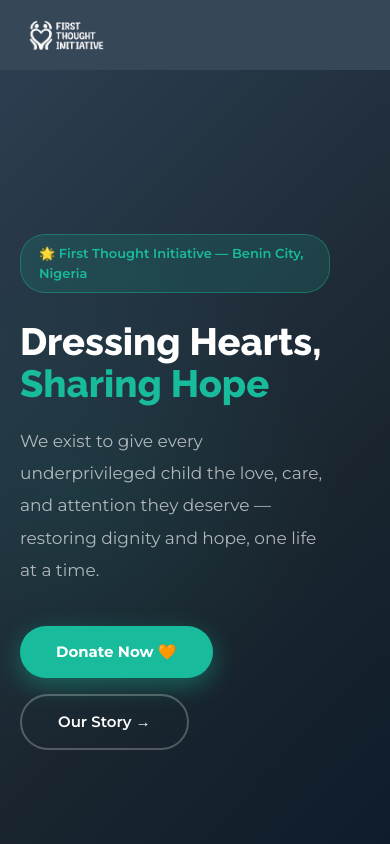
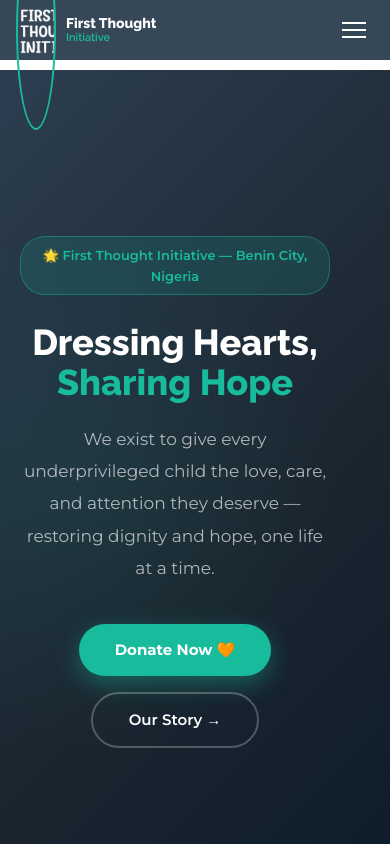
Before and after one commit to Affluentay/fti-website, a React (Vite) app: page / in a window 390 px wide. Shown: the top 844 px of the page. Built offline with nearby package versions, Linux system fonts and the light colour scheme.

Commit message:
mobile responsive navbar and layout

```diff
--- a/src/components/Navbar.jsx
+++ b/src/components/Navbar.jsx
@@ -6,9 +6,9 @@
   { name: "About", path: "/about" },
   { name: "Programs", path: "/programs" },
   { name: "Impact", path: "/impact" },
+  { name: "Blog", path: "/blog" },
   { name: "Volunteer", path: "/volunteer" },
   { name: "Contact", path: "/contact" },
-  { name: "Blog", path: "/blog" }
 ];
 
 export default function Navbar() {
@@ -22,44 +22,88 @@
     return () => window.removeEventListener("scroll", onScroll);
   }, []);
 
+  useEffect(() => { setMenuOpen(false); }, [pathname]);
+
   return (
+    <>
       <nav style={{
         position: "fixed", top: 0, left: 0, right: 0, zIndex: 1000,
         background: scrolled ? "#2C3E50" : "rgba(44,62,80,0.95)",
         backdropFilter: "blur(10px)",
         borderBottom: scrolled ? "2px solid #18BC9C" : "none",
-      padding: "0 40px", height: 70,
+        padding: "0 24px", height: 65,
         display: "flex", alignItems: "center", justifyContent: "space-between",
         transition: "all 0.3s ease",
-      boxShadow: scrolled ? "0 4px 20px rgba(0,0,0,0.2)" : "none",
       }}>
         <Link to="/" style={{ display: "flex", alignItems: "center", gap: 10, textDecoration: "none" }}>
-        <img src="/images/17c78463-0a35-4e4c-b5b8-63389157f295.png" alt="FTI Logo" style={{ height: 120, width: 100, }} />
-
+          <img src="/images/17c78463-0a35-4e4c-b5b8-63389157f295.png" alt="FTI Logo"
+            style={{ height: 40, width: 40, borderRadius: "50%", objectFit: "cover", border: "2px solid #18BC9C" }} />
+          <div>
+            <div style={{ fontFamily: "Raleway, sans-serif", fontSize: 14, fontWeight: 800, color: "#fff", lineHeight: 1.1 }}>First Thought</div>
+            <div style={{ fontFamily: "Raleway, sans-serif", fontSize: 11, fontWeight: 600, color: "#18BC9C", lineHeight: 1.1 }}>Initiative</div>
+          </div>
         </Link>
 
-      <div style={{ display: "flex", alignItems: "center", gap: 4 }}>
+        {/* Desktop links */}
+        <div style={{ display: "flex", alignItems: "center", gap: 4 }} className="desktop-nav">
           {links.map((link) => (
             <Link key={link.path} to={link.path} style={{
-            textDecoration: "none", color: pathname === link.path ? "#18BC9C" : "rgba(255,255,255,0.85)",
-            fontSize: 13, fontWeight: 600, padding: "6px 14px", borderRadius: 8,
+              textDecoration: "none",
+              color: pathname === link.path ? "#18BC9C" : "rgba(255,255,255,0.85)",
+              fontSize: 13, fontWeight: 600, padding: "6px 12px", borderRadius: 8,
               background: pathname === link.path ? "rgba(24,188,156,0.15)" : "transparent",
               borderBottom: pathname === link.path ? "2px solid #18BC9C" : "2px solid transparent",
               transition: "all 0.2s",
-          }}>
-            {link.name}
-
-          </Link>
+            }}>{link.name}</Link>
           ))}
           <Link to="/donate" style={{
             textDecoration: "none", background: "#18BC9C", color: "#fff",
-          padding: "9px 22px", borderRadius: 25, fontSize: 13, fontWeight: 700,
-          marginLeft: 12, transition: "all 0.3s",
-          boxShadow: "0 4px 15px rgba(24,188,156,0.4)",
+            padding: "9px 20px", borderRadius: 25, fontSize: 13, fontWeight: 700,
+            marginLeft: 8, boxShadow: "0 4px 15px rgba(24,188,156,0.4)",
+          }}>Donate 🧡</Link>
+        </div>
+
+        {/* Hamburger button */}
+        <button onClick={() => setMenuOpen(!menuOpen)} className="hamburger" style={{
+          display: "none", flexDirection: "column", gap: 5,
+          background: "none", border: "none", cursor: "pointer", padding: 8,
         }}>
-          Donate
-        </Link>
+          <span style={{ width: 24, height: 2, background: "#fff", display: "block", transition: "all 0.3s", transform: menuOpen ? "rotate(45deg) translateY(7px)" : "none" }} />
+          <span style={{ width: 24, height: 2, background: "#fff", display: "block", opacity: menuOpen ? 0 : 1, transition: "all 0.3s" }} />
+          <span style={{ width: 24, height: 2, background: "#fff", display: "block", transition: "all 0.3s", transform: menuOpen ? "rotate(-45deg) translateY(-7px)" : "none" }} />
+        </button>
+      </nav>
+
+      {/* Mobile menu */}
+      {menuOpen && (
+        <div style={{
+          position: "fixed", top: 65, left: 0, right: 0, zIndex: 999,
+          background: "#2C3E50", padding: "20px 24px",
+          display: "flex", flexDirection: "column", gap: 4,
+          boxShadow: "0 10px 30px rgba(0,0,0,0.3)",
+        }}>
+          {links.map((link) => (
+            <Link key={link.path} to={link.path} style={{
+              textDecoration: "none",
+              color: pathname === link.path ? "#18BC9C" : "rgba(255,255,255,0.85)",
+              fontSize: 15, fontWeight: 600, padding: "12px 16px", borderRadius: 10,
+              background: pathname === link.path ? "rgba(24,188,156,0.15)" : "transparent",
+            }}>{link.name}</Link>
+          ))}
+          <Link to="/donate" style={{
+            textDecoration: "none", background: "#18BC9C", color: "#fff",
+            padding: "12px 20px", borderRadius: 25, fontSize: 15, fontWeight: 700,
+            marginTop: 8, textAlign: "center",
+          }}>Donate 🧡</Link>
         </div>
-    </nav>
+      )}
+
+      <style>{`
+        @media (max-width: 768px) {
+          .desktop-nav { display: none !important; }
+          .hamburger { display: flex !important; }
+        }
+      `}</style>
+    </>
   );
 }
--- a/src/index.css
+++ b/src/index.css
@@ -41,26 +41,48 @@
   100% { background-position: 200% center; }
 }
 @media (max-width: 768px) {
-  /* Navbar */
-  nav { padding: 0 16px !important; }
+  body { overflow-x: hidden; }
+  * { box-sizing: border-box; }
 
-  /* Hide nav links on mobile */
+  /* Navbar - show hamburger */
+  nav { padding: 0 16px !important; height: 60px !important; }
   nav > div:nth-child(2) { display: none !important; }
 
-  /* Hero */
-  section { padding: 60px 20px !important; }
+  /* All sections */
+  section { padding: 50px 20px !important; }
 
-  /* All grids become single column */
+  /* Center text in hero */
+  section:first-of-type > div { text-align: center !important; }
+  section:first-of-type > div > div { justify-content: center !important; }
+
+  /* All grids single column */
   div[style*="grid-template-columns"] {
     grid-template-columns: 1fr !important;
+    gap: 24px !important;
   }
 
-  /* Hide hex grid on mobile */
-  div[style*="position: relative"][style*="width: 420"] {
-    display: none !important;
+  /* Hide hex grid */
+  div[style*="width: 420"] { display: none !important; }
+  div[style*="width: 480"] { display: none !important; }
+  div[style*="width: 560"] { display: none !important; }
+
+  /* Fix font sizes */
+  h1 { font-size: 36px !important; }
+  h2 { font-size: 28px !important; }
+
+  /* Fix images */
+  img { height: 200px !important; }
+
+  /* Fix padding */
+  div[style*="padding: 40px"] { padding: 20px !important; }
+  div[style*="padding: 48px"] { padding: 24px !important; }
+
+  /* Center buttons */
+  div[style*="display: flex"][style*="gap: 16"] {
+    justify-content: center !important;
+    flex-wrap: wrap !important;
   }
 
-  /* Fix overflow */
-  body { overflow-x: hidden; }
-  * { max-width: 100vw; }
+  /* Remove large margins */
+  div[style*="maxWidth: 1100"] { padding: 0 16px !important; }
 }
```
Lines whose indentation alone changed are shown as unchanged.
